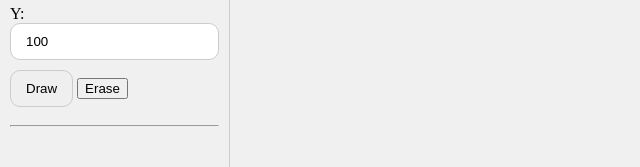
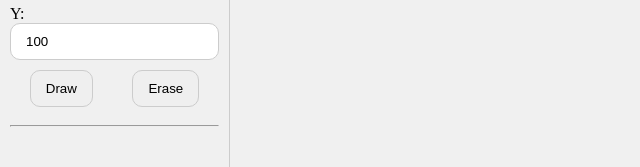
Before and after one commit to Arthuralentejo/wall-building, a website built with Vite: page index.html in a window 1280 px wide. Shown: the part 200-367 px from the top of the page, without its empty margins (0-640 px from the left). Built offline with nearby package versions, Linux system fonts and the light colour scheme.

Commit message:
Feature: Adicionando Erase Button

```diff
--- a/src/style.css
+++ b/src/style.css
@@ -14,14 +14,18 @@ input[type=number] {
   padding: 10px 15px;
   margin-bottom: 10px;
 }
-#drawBtn{
+.buttons button{
   border-radius: 10px;
   border: 1px solid #ccc;
   padding: 10px 15px;
   margin-bottom: 10px;
   cursor: pointer;
 }
-#drawBtn:hover{
+.buttons{
+  display: flex;
+  justify-content: space-around;
+}
+.buttons button:hover{
   background-color: #ccc;
 }
 #controls {
```
